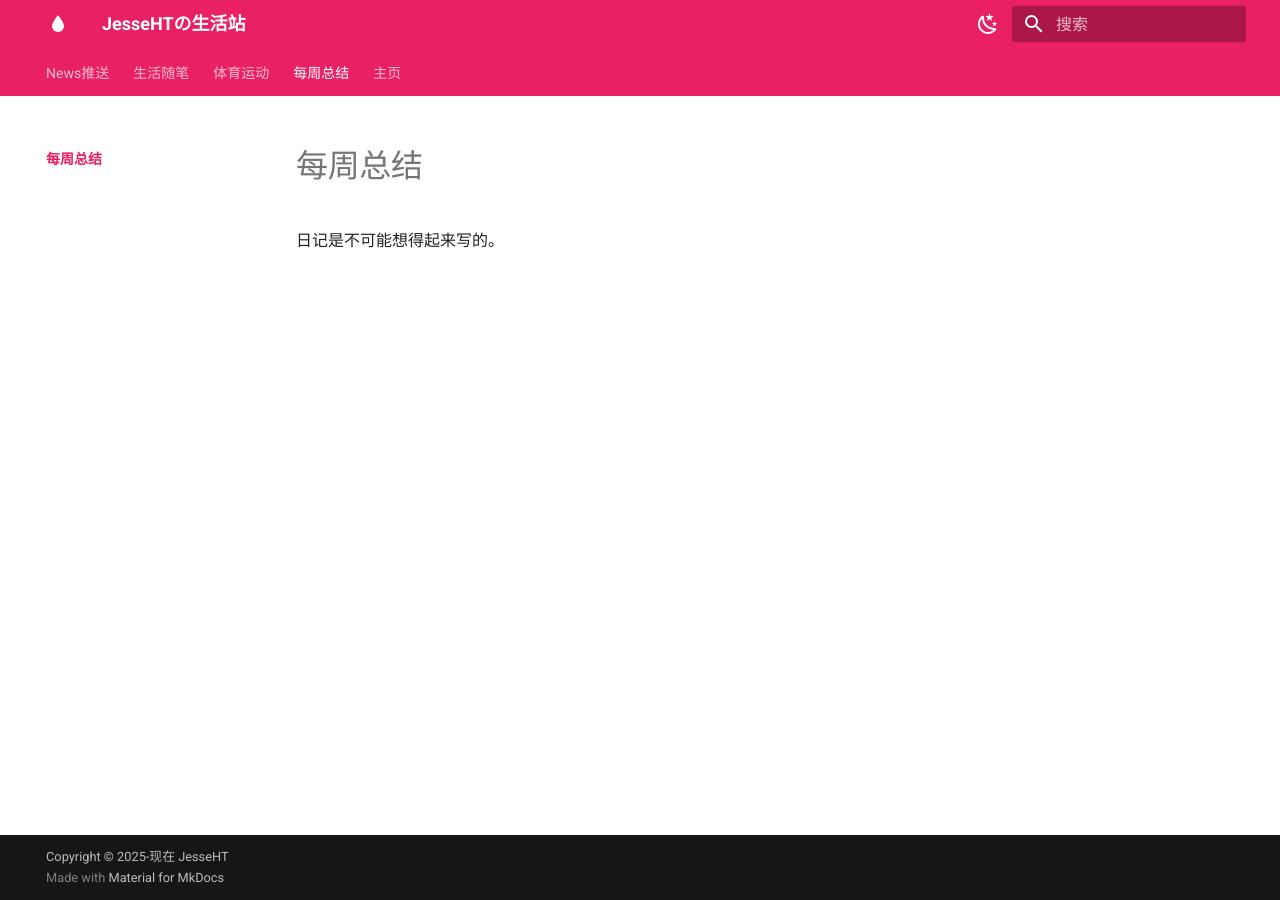
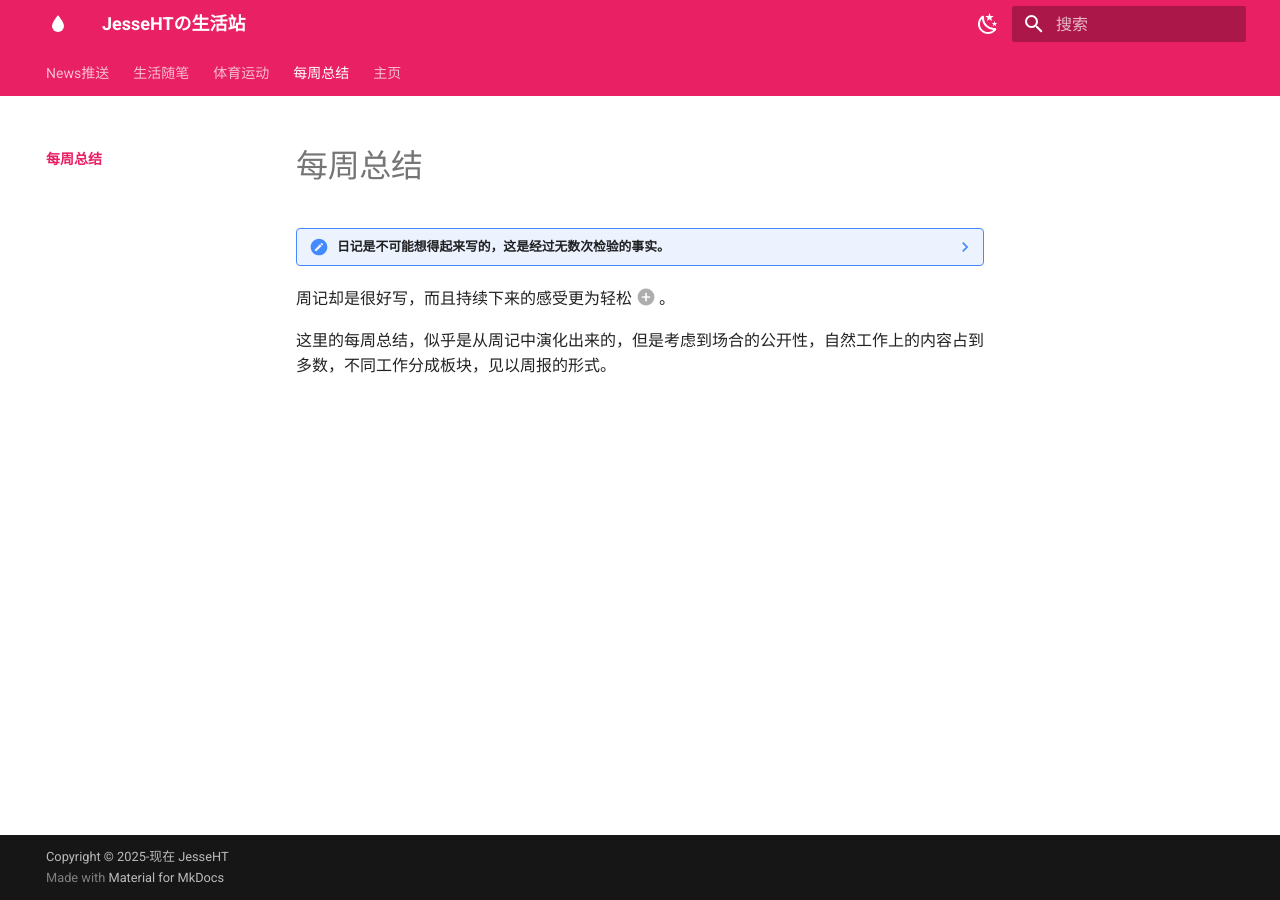
Before and after one commit to JesseHaoTian/HTLife, an MkDocs documentation site: the page built from docs/0Weekly_Summary/index.md, in a window 1280 px wide. Built offline with MkDocs 1.6.1 and Material for MkDocs 9.7.7, drawn with Linux system fonts in a browser that asks for light colours.

Commit message:
2025-03-31_12:43:55 update

```diff
--- a/docs/0Weekly_Summary/index.md
+++ b/docs/0Weekly_Summary/index.md
@@ -1,3 +1,14 @@
 # 每周总结
 
-日记是不可能想得起来写的。
+??? note "日记是不可能想得起来写的，这是经过无数次检验的事实。"
+
+    除非依附在其他的事情上，比如练字或者写成有待被阅读的书信体。
+
+    以上是之前日记短暂持续过的时期的概括——但这样的情况在现在不太可能~
+
+周记却是很好写，而且持续下来的感受更为轻松(1)。
+ { .annotate }
+
+1.  :每每说到周记，总要想起来高考前的冬天，在周记本子上，用了很多与^^居住在内心深井里的人^^约定好的记号，写了很多后来的自己读不懂的话。但是始终不会否认这样的记录在情绪宣泄上的作用吧。
+
+这里的每周总结，似乎是从周记中演化出来的，但是考虑到场合的公开性，自然工作上的内容占到多数，不同工作分成板块，见以周报的形式。
--- a/mkdocs.yml
+++ b/mkdocs.yml
@@ -73,6 +73,8 @@ markdown_extensions:
   - footnotes
   # Image
   - pymdownx.blocks.caption
+  # tables
+  - tables
 
 
 extra_css:
```
Also changed, not shown: docs/0Weekly_Summary/1Weekly/20250324.md (added, +58 -0 lines), docs/2Informal_Notes/Chat_for_Food.md (added, +7 -0 lines).
